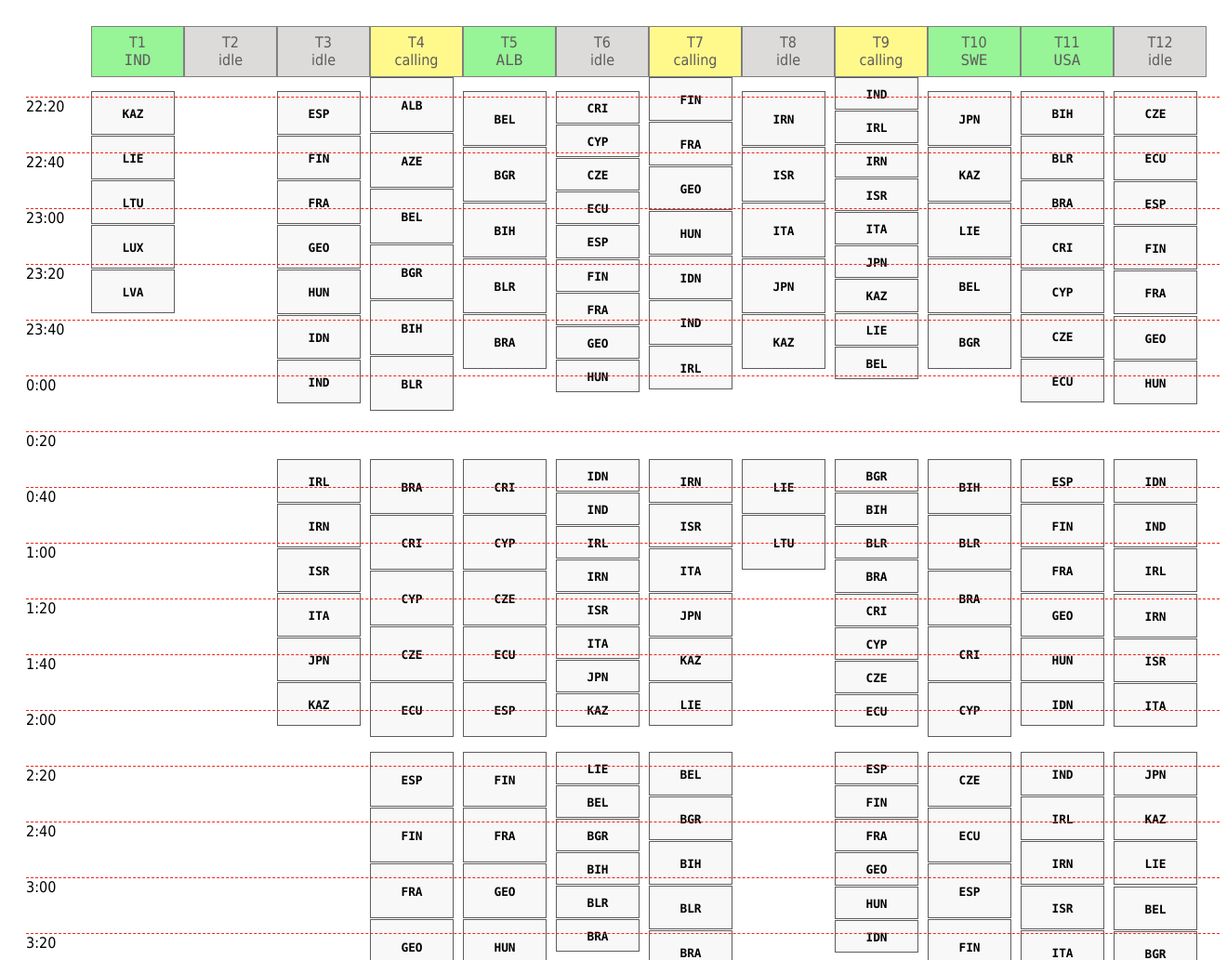
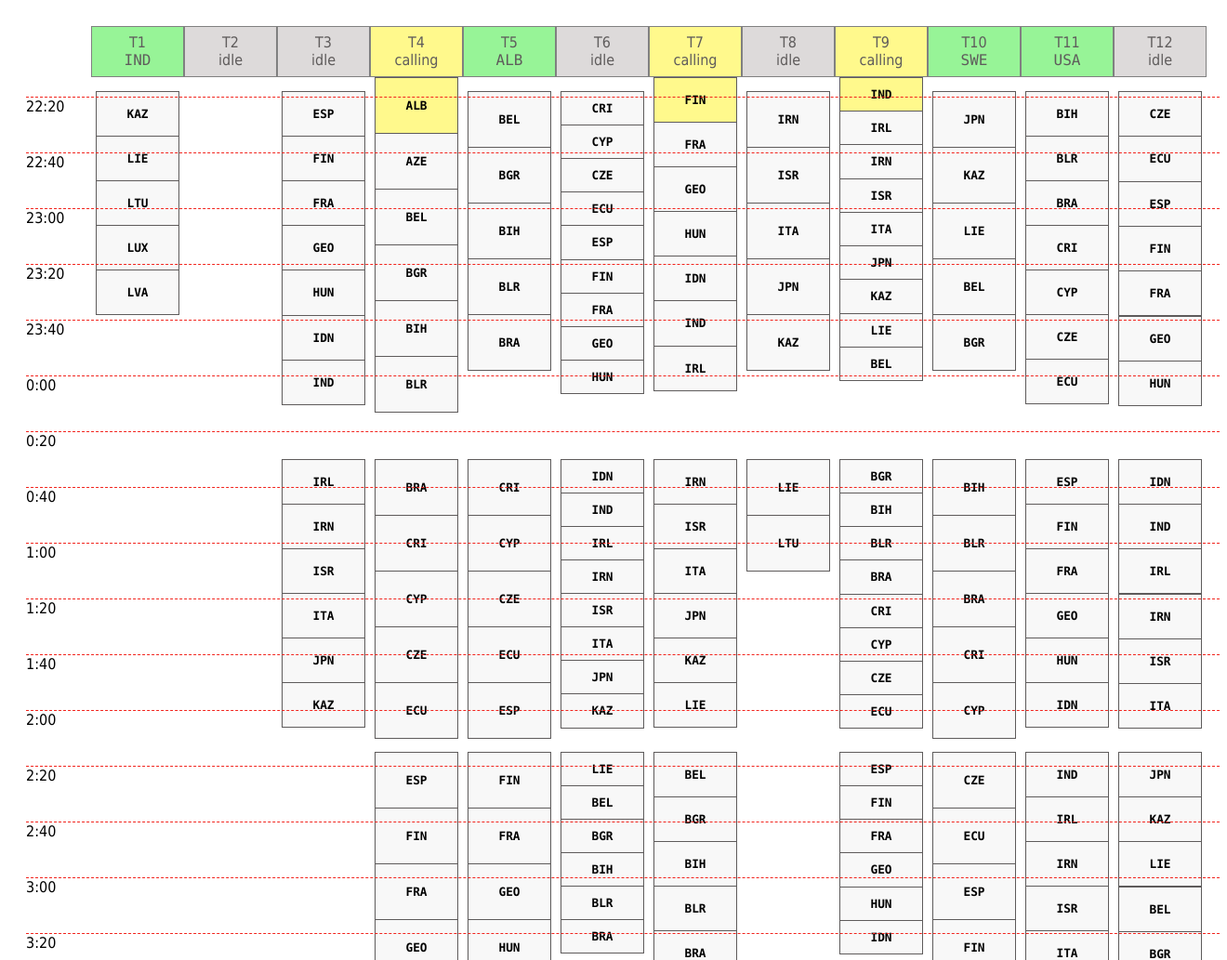
Before and after one commit to estherbod/cohmo, a Flask app: page /queues in a window 1320 px wide. Shown: the top 1033 px of the page at 93% size. Run offline with Flask 2, Linux system fonts and the light colour scheme; some libraries are stand-ins or nearby versions.

Commit message:
Fix style queues

```diff
--- a/cohmo/static/queues.css
+++ b/cohmo/static/queues.css
@@ -28,7 +28,9 @@
     position: relative;
 }
 
-.queue-container {
+.team-container {
+    width: 100px;
+    position: absolute;
     text-align: center;
 }
 
@@ -36,9 +38,11 @@
      box-sizing: border-box;
     -moz-box-sizing: border-box;
     -webkit-box-sizing: border-box;
+/*
     position: absolute;
+*/
     margin: 0 auto;
-    width: 90px;
+    width: 90%;
     border: 1px solid #5E5B5B;
     /*border: 1px solid #D6D6D6; /*#ffeb8e;*/
     /*border-top: none;*/
@@ -85,7 +89,7 @@
   to {background-color: #FFFB93;}
 }
 
-.queue-header.calling {
+.queue-header.calling, .team-calling>.team-in-queue {
     background-color: #FFDE3B;
     text-decoration: blink;
 	-webkit-animation-name: blinker;
--- a/cohmo/static/queues.js
+++ b/cohmo/static/queues.js
@@ -95,8 +95,10 @@ Vue.component('team-in-queue', {
         },
     },
     template: `
-<div class='team-in-queue team'
-     :style='"height: " + height + "px; line-height: " + height + "px; top: " + top_pos + "px"'>[[ team ]]</div>`
+<div class='team-container'
+    :style='"height: " + height + "px; line-height: " + height + "px; top: " + top_pos + "px"'>
+    <div class='team-in-queue team'>[[ team ]]</div>
+</div>`
 });
 
 let queues_component = new Vue({
--- a/cohmo/templates/queues.html
+++ b/cohmo/templates/queues.html
@@ -32,7 +32,8 @@
         <div v-for='table in tables' class='queue-column' :key="table.name">
             <queue-header v-bind:table='table'></queue-header>
             <div class='queue-container'>
-                <team-in-queue v-for='team in table.queue' v-bind:team='team'
+                <team-in-queue v-for='(team, index) in table.queue' v-bind:team='team'
+                               :class='[table.status==0 && index==0 ? "team-calling" : ""]'
                                v-bind:expected_duration='table.expected_duration'
                                v-bind:start_time='start_time[table.name][team]'>
                 </team-in-queue>
```
